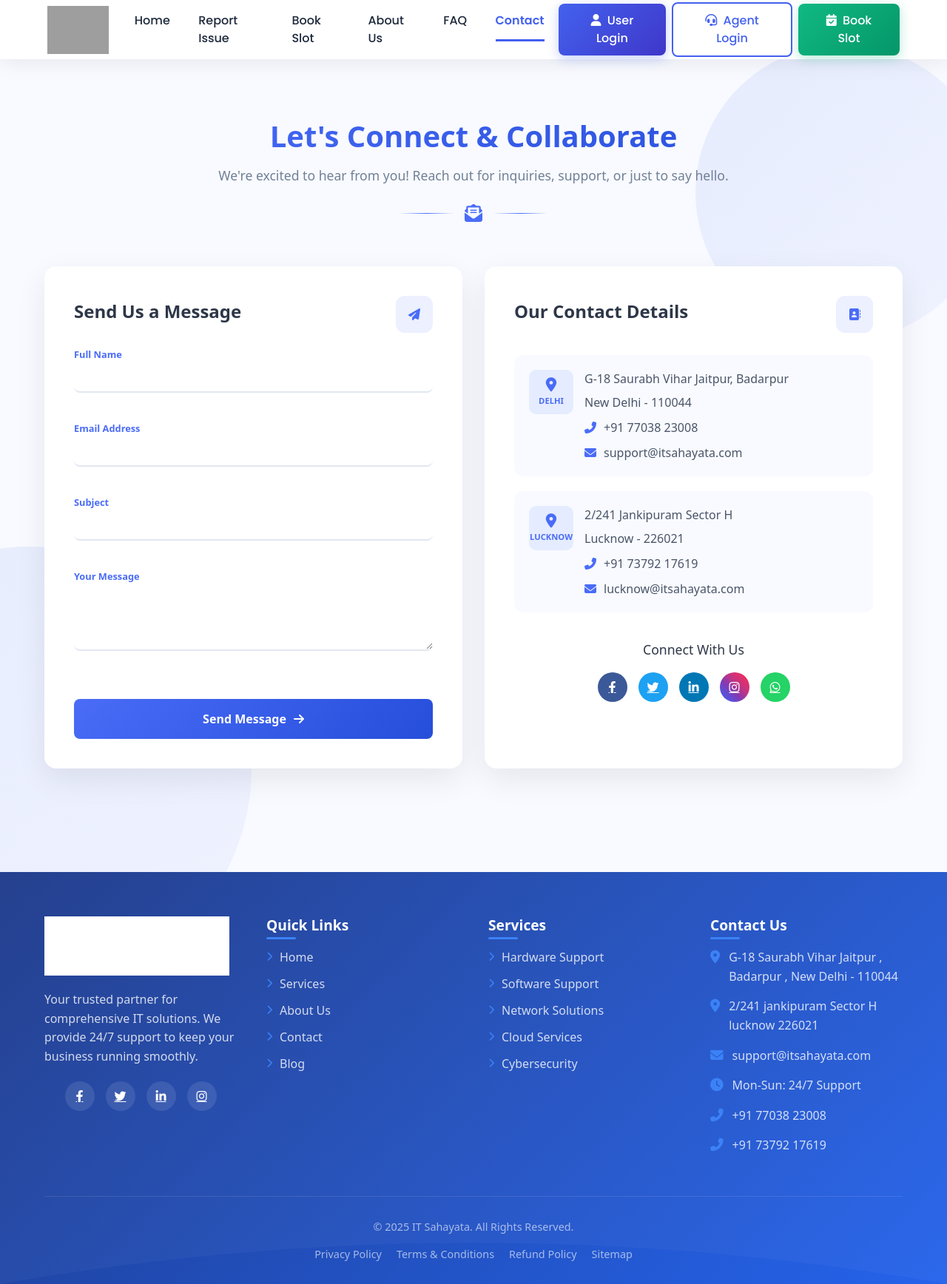
After one commit to ankit-kumar-guptaa/ITSupportApp, a PHP site: page /views/contact.php in a window 1280 px wide. The commit adds this page. Shown: the whole page at 74% size. Run offline with PHP 8.4, Linux system fonts and the light colour scheme; grey boxes are pictures that could not be loaded.

Commit message:
Update contact link in header to point to the correct path

```diff
--- /dev/null
+++ b/views/contact.php
@@ -0,0 +1,586 @@
+<?php include 'header.php'; ?>
+
+<!-- Modern Contact Section -->
+<section class="modern-contact-section">
+    <div class="contact-container">
+        <!-- Floating Background Elements -->
+        <div class="contact-shape shape-1"></div>
+        <div class="contact-shape shape-2"></div>
+
+        <!-- Section Header -->
+        <div class="contact-header" data-aos="fade-up">
+            <h2 class="contact-title">Let's Connect & Collaborate</h2>
+            <p class="contact-subtitle">We're excited to hear from you! Reach out for inquiries, support, or just to say hello.</p>
+            <div class="contact-divider">
+                <span></span>
+                <i class="fas fa-envelope-open-text"></i>
+                <span></span>
+            </div>
+        </div>
+
+        <div class="contact-content">
+            <!-- Contact Form -->
+            <div class="contact-form-wrapper" data-aos="fade-right">
+                <div class="contact-form-card">
+                    <div class="form-header">
+                        <h3>Send Us a Message</h3>
+                        <div class="form-icon">
+                            <i class="fas fa-paper-plane"></i>
+                        </div>
+                    </div>
+
+                    <form class="modern-contact-form" action="/submit-contact" method="POST">
+                        <div class="form-group floating">
+                            <input type="text" id="name" name="name" required>
+                            <label for="name">Full Name</label>
+                            <span class="highlight"></span>
+                        </div>
+
+                        <div class="form-group floating">
+                            <input type="email" id="email" name="email" required>
+                            <label for="email">Email Address</label>
+                            <span class="highlight"></span>
+                        </div>
+
+                        <div class="form-group floating">
+                            <input type="text" id="subject" name="subject" required>
+                            <label for="subject">Subject</label>
+                            <span class="highlight"></span>
+                        </div>
+
+                        <div class="form-group floating">
+                            <textarea id="message" name="message" rows="3" required></textarea>
+                            <label for="message">Your Message</label>
+                            <span class="highlight"></span>
+                        </div>
+
+                        <button type="submit" class="submit-btn">
+                            <span>Send Message</span>
+                            <i class="fas fa-arrow-right"></i>
+                        </button>
+                    </form>
+                </div>
+            </div>
+
+            <!-- Contact Info -->
+            <div class="contact-info-wrapper" data-aos="fade-left">
+                <div class="contact-info-card">
+                    <div class="info-header">
+                        <h3>Our Contact Details</h3>
+                        <div class="info-icon">
+                            <i class="fas fa-address-book"></i>
+                        </div>
+                    </div>
+
+                    <div class="contact-details">
+                        <!-- Delhi Office -->
+                        <div class="office-card">
+                            <div class="office-badge">
+                                <i class="fas fa-map-marker-alt"></i>
+                                <span>Delhi</span>
+                            </div>
+                            <div class="office-info">
+                                <p>G-18 Saurabh Vihar Jaitpur, Badarpur</p>
+                                <p>New Delhi - 110044</p>
+                                <div class="contact-method">
+                                    <i class="fas fa-phone-alt"></i>
+                                    <a href="tel:+917703823008">+91 77038 23008</a>
+                                </div>
+                                <div class="contact-method">
+                                    <i class="fas fa-envelope"></i>
+                                    <a href="mailto:support@itsahayata.com">support@itsahayata.com</a>
+                                </div>
+                            </div>
+                        </div>
+
+                        <!-- Lucknow Office -->
+                        <div class="office-card">
+                            <div class="office-badge">
+                                <i class="fas fa-map-marker-alt"></i>
+                                <span>Lucknow</span>
+                            </div>
+                            <div class="office-info">
+                                <p>2/241 Jankipuram Sector H</p>
+                                <p>Lucknow - 226021</p>
+                                <div class="contact-method">
+                                    <i class="fas fa-phone-alt"></i>
+                                    <a href="tel:+917379217619">+91 73792 17619</a>
+                                </div>
+                                <div class="contact-method">
+                                    <i class="fas fa-envelope"></i>
+                                    <a href="mailto:lucknow@itsahayata.com">lucknow@itsahayata.com</a>
+                                </div>
+                            </div>
+                        </div>
+                    </div>
+
+                    <div class="social-connect">
+                        <h4>Connect With Us</h4>
+                        <div class="social-links">
+                            <a href="#" class="social-btn facebook">
+                                <i class="fab fa-facebook-f"></i>
+                            </a>
+                            <a href="#" class="social-btn twitter">
+                                <i class="fab fa-twitter"></i>
+                            </a>
+                            <a href="#" class="social-btn linkedin">
+                                <i class="fab fa-linkedin-in"></i>
+                            </a>
+                            <a href="#" class="social-btn instagram">
+                                <i class="fab fa-instagram"></i>
+                            </a>
+                            <a href="#" class="social-btn whatsapp">
+                                <i class="fab fa-whatsapp"></i>
+                            </a>
+                        </div>
+                    </div>
+                </div>
+            </div>
+        </div>
+
+        <!-- Map Section -->
+        <!-- <div class="contact-map" data-aos="fade-up">
+            <iframe src="https://www.google.com/maps/embed?pb=..." allowfullscreen="" loading="lazy"></iframe>
+            <div class="map-overlay"></div>
+        </div> -->
+    </div>
+</section>
+
+<style>
+/* Modern Contact Section Styles */
+.modern-contact-section {
+    position: relative;
+    padding: 80px 0;
+    background-color: #f8faff;
+    overflow: hidden;
+}
+
+.contact-container {
+    max-width: 1200px;
+    margin: 0 auto;
+    padding: 0 20px;
+    position: relative;
+    z-index: 1;
+}
+
+.contact-shape {
+    position: absolute;
+    border-radius: 50%;
+    background: linear-gradient(135deg, rgba(74, 108, 247, 0.1) 0%, rgba(74, 108, 247, 0.05) 100%);
+}
+
+.shape-1 {
+    width: 400px;
+    height: 400px;
+    top: -100px;
+    right: -100px;
+}
+
+.shape-2 {
+    width: 600px;
+    height: 600px;
+    bottom: -300px;
+    left: -300px;
+}
+
+.contact-header {
+    text-align: center;
+    margin-bottom: 60px;
+}
+
+.contact-title {
+    font-size: 2.5rem;
+    font-weight: 700;
+    color: #2d3748;
+    margin-bottom: 15px;
+    background: linear-gradient(90deg, #4a6cf7 0%, #254eda 100%);
+    -webkit-background-clip: text;
+    background-clip: text;
+    color: transparent;
+}
+
+.contact-subtitle {
+    font-size: 1.1rem;
+    color: #718096;
+    max-width: 700px;
+    margin: 0 auto 25px;
+    line-height: 1.6;
+}
+
+.contact-divider {
+    display: flex;
+    align-items: center;
+    justify-content: center;
+    margin: 0 auto;
+    width: 200px;
+}
+
+.contact-divider span {
+    flex: 1;
+    height: 1px;
+    background: linear-gradient(90deg, rgba(74, 108, 247, 0) 0%, #4a6cf7 50%, rgba(74, 108, 247, 0) 100%);
+}
+
+.contact-divider i {
+    margin: 0 15px;
+    color: #4a6cf7;
+    font-size: 1.5rem;
+}
+
+.contact-content {
+    display: grid;
+    grid-template-columns: 1fr 1fr;
+    gap: 30px;
+    margin-bottom: 60px;
+}
+
+.contact-form-wrapper,
+.contact-info-wrapper {
+    position: relative;
+    height: 100%;
+}
+
+.contact-form-card,
+.contact-info-card {
+    background: white;
+    border-radius: 16px;
+    box-shadow: 0 15px 40px rgba(0, 0, 0, 0.08);
+    padding: 40px;
+    height: 100%;
+    transition: transform 0.3s ease, box-shadow 0.3s ease;
+}
+
+.contact-form-card:hover,
+.contact-info-card:hover {
+    transform: translateY(-5px);
+    box-shadow: 0 20px 50px rgba(0, 0, 0, 0.12);
+}
+
+.form-header,
+.info-header {
+    display: flex;
+    justify-content: space-between;
+    align-items: center;
+    margin-bottom: 30px;
+}
+
+.form-header h3,
+.info-header h3 {
+    font-size: 1.5rem;
+    color: #2d3748;
+    font-weight: 600;
+}
+
+.form-icon,
+.info-icon {
+    width: 50px;
+    height: 50px;
+    background: rgba(74, 108, 247, 0.1);
+    border-radius: 12px;
+    display: flex;
+    align-items: center;
+    justify-content: center;
+    color: #4a6cf7;
+}
+
+.modern-contact-form {
+    display: grid;
+    gap: 25px;
+}
+
+.form-group {
+    position: relative;
+}
+
+.form-group.floating input,
+.form-group.floating textarea {
+    width: 100%;
+    padding: 15px 20px 10px 0;
+    border: none;
+    border-bottom: 2px solid #e2e8f0;
+    background: transparent;
+    font-size: 1rem;
+    transition: all 0.3s ease;
+}
+
+.form-group.floating textarea {
+    min-height: 100px;
+    resize: vertical;
+}
+
+.form-group.floating label {
+    position: absolute;
+    top: 15px;
+    left: 0;
+    color: #718096;
+    pointer-events: none;
+    transition: all 0.3s ease;
+}
+
+.form-group.floating .highlight {
+    position: absolute;
+    bottom: 0;
+    left: 0;
+    width: 0;
+    height: 2px;
+    background: #4a6cf7;
+    transition: all 0.3s ease;
+}
+
+.form-group.floating input:focus,
+.form-group.floating textarea:focus {
+    outline: none;
+    border-bottom-color: transparent;
+}
+
+.form-group.floating input:focus + label,
+.form-group.floating textarea:focus + label,
+.form-group.floating input:not(:placeholder-shown) + label,
+.form-group.floating textarea:not(:placeholder-shown) + label {
+    top: -10px;
+    font-size: 0.8rem;
+    color: #4a6cf7;
+}
+
+.form-group.floating input:focus ~ .highlight,
+.form-group.floating textarea:focus ~ .highlight {
+    width: 100%;
+}
+
+.submit-btn {
+    display: inline-flex;
+    align-items: center;
+    justify-content: center;
+    gap: 10px;
+    padding: 15px 25px;
+    background: linear-gradient(135deg, #4a6cf7 0%, #254eda 100%);
+    color: white;
+    border: none;
+    border-radius: 8px;
+    font-size: 1rem;
+    font-weight: 600;
+    cursor: pointer;
+    transition: all 0.3s ease;
+    margin-top: 10px;
+}
+
+.submit-btn:hover {
+    transform: translateY(-3px);
+    box-shadow: 0 10px 20px rgba(74, 108, 247, 0.3);
+}
+
+.submit-btn i {
+    transition: transform 0.3s ease;
+}
+
+.submit-btn:hover i {
+    transform: translateX(5px);
+}
+
+.contact-details {
+    display: grid;
+    gap: 20px;
+}
+
+.office-card {
+    display: flex;
+    gap: 15px;
+    padding: 20px;
+    border-radius: 12px;
+    background: #f8faff;
+    transition: transform 0.3s ease;
+}
+
+.office-card:hover {
+    transform: translateX(5px);
+}
+
+.office-badge {
+    min-width: 60px;
+    height: 60px;
+    background: rgba(74, 108, 247, 0.1);
+    border-radius: 10px;
+    display: flex;
+    flex-direction: column;
+    align-items: center;
+    justify-content: center;
+    color: #4a6cf7;
+}
+
+.office-badge i {
+    font-size: 1.2rem;
+    margin-bottom: 5px;
+}
+
+.office-badge span {
+    font-size: 0.7rem;
+    font-weight: 600;
+    text-transform: uppercase;
+}
+
+.office-info {
+    flex: 1;
+}
+
+.office-info p {
+    color: #4a5568;
+    margin-bottom: 8px;
+    line-height: 1.5;
+}
+
+.contact-method {
+    display: flex;
+    align-items: center;
+    gap: 10px;
+    margin-top: 10px;
+    color: #4a5568;
+}
+
+.contact-method i {
+    color: #4a6cf7;
+}
+
+.contact-method a {
+    color: #4a5568;
+    text-decoration: none;
+    transition: color 0.2s;
+}
+
+.contact-method a:hover {
+    color: #4a6cf7;
+}
+
+.social-connect {
+    margin-top: 40px;
+}
+
+.social-connect h4 {
+    font-size: 1.1rem;
+    color: #2d3748;
+    margin-bottom: 15px;
+    text-align: center;
+}
+
+.social-links {
+    display: flex;
+    justify-content: center;
+    gap: 15px;
+}
+
+.social-btn {
+    width: 40px;
+    height: 40px;
+    border-radius: 50%;
+    display: flex;
+    align-items: center;
+    justify-content: center;
+    color: white;
+    font-size: 1rem;
+    transition: all 0.3s ease;
+}
+
+.social-btn.facebook { background: #3b5998; }
+.social-btn.twitter { background: #1da1f2; }
+.social-btn.linkedin { background: #0077b5; }
+.social-btn.instagram { background: linear-gradient(45deg, #405de6, #5851db, #833ab4, #c13584, #e1306c, #fd1d1d); }
+.social-btn.whatsapp { background: #25d366; }
+
+.social-btn:hover {
+    transform: translateY(-5px) scale(1.1);
+    box-shadow: 0 5px 15px rgba(0, 0, 0, 0.2);
+}
+
+.contact-map {
+    position: relative;
+    border-radius: 16px;
+    overflow: hidden;
+    box-shadow: 0 20px 50px rgba(0, 0, 0, 0.1);
+    height: 400px;
+}
+
+.contact-map iframe {
+    width: 100%;
+    height: 100%;
+    border: none;
+}
+
+.map-overlay {
+    position: absolute;
+    top: 0;
+    left: 0;
+    width: 100%;
+    height: 100%;
+    background: linear-gradient(to right, rgba(255,255,255,0.1) 0%, rgba(255,255,255,0) 100%);
+    pointer-events: none;
+}
+
+/* Responsive Styles */
+@media (max-width: 992px) {
+    .contact-content {
+        grid-template-columns: 1fr;
+    }
+
+    .contact-form-card,
+    .contact-info-card {
+        padding: 30px;
+    }
+}
+
+@media (max-width: 768px) {
+    .contact-title {
+        font-size: 2rem;
+    }
+
+    .contact-subtitle {
+        font-size: 1rem;
+    }
+
+    .form-header,
+    .info-header {
+        flex-direction: column;
+        align-items: flex-start;
+        gap: 15px;
+    }
+
+    .form-icon,
+    .info-icon {
+        display: none;
+    }
+}
+
+@media (max-width: 576px) {
+    .modern-contact-section {
+        padding: 60px 0;
+    }
+
+    .contact-header {
+        margin-bottom: 40px;
+    }
+
+    .contact-form-card,
+    .contact-info-card {
+        padding: 25px;
+    }
+
+    .office-card {
+        flex-direction: column;
+    }
+
+    .contact-map {
+        height: 300px;
+    }
+}
+</style>
+
+<!-- AOS Animation -->
+<link href="https://unpkg.com/aos@2.3.1/dist/aos.css" rel="stylesheet">
+<script src="https://unpkg.com/aos@2.3.1/dist/aos.js"></script>
+<script>
+    AOS.init({
+        duration: 800,
+        once: true,
+        easing: 'ease-out-quart'
+    });
+</script>
+
+<?php include 'footer.php'; ?>
--- a/views/header.php
+++ b/views/header.php
@@ -316,7 +316,7 @@ $current_page = basename($_SERVER['PHP_SELF']);
                         <a class="nav-link <?php echo ($current_page == 'faq.php') ? 'active' : ''; ?>" href="/faq">FAQ</a>
                     </li>
                     <li class="nav-item">
-                        <a class="nav-link <?php echo ($current_page == 'contact.php') ? 'active' : ''; ?>" href="/contact">Contact</a>
+                        <a class="nav-link <?php echo ($current_page == 'contact.php') ? 'active' : ''; ?>" href="/views/contact.php">Contact</a>
                     </li>
                 </ul>
 
```
